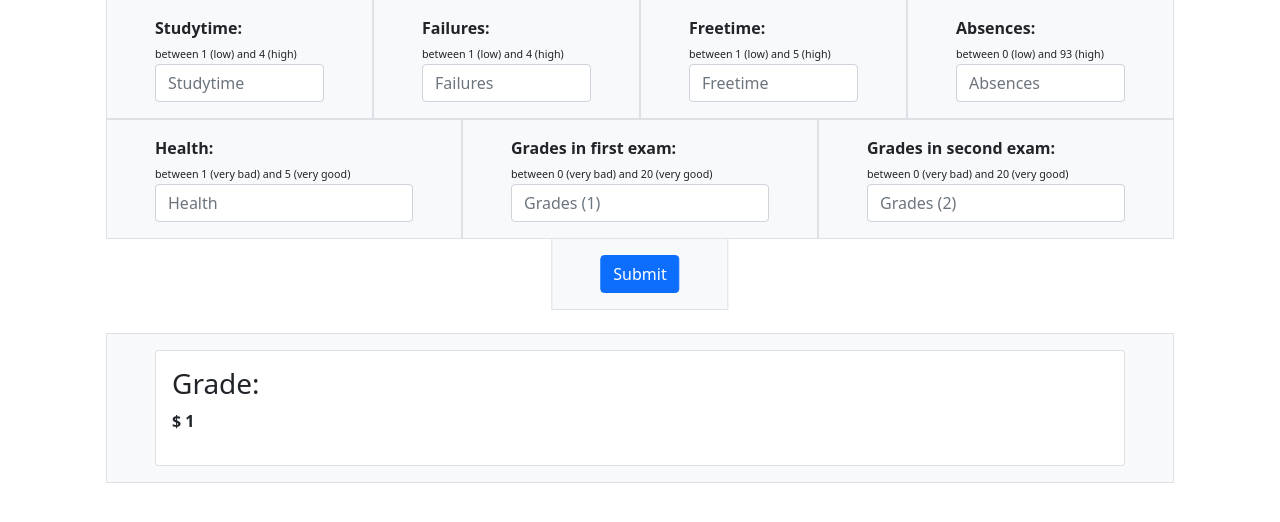
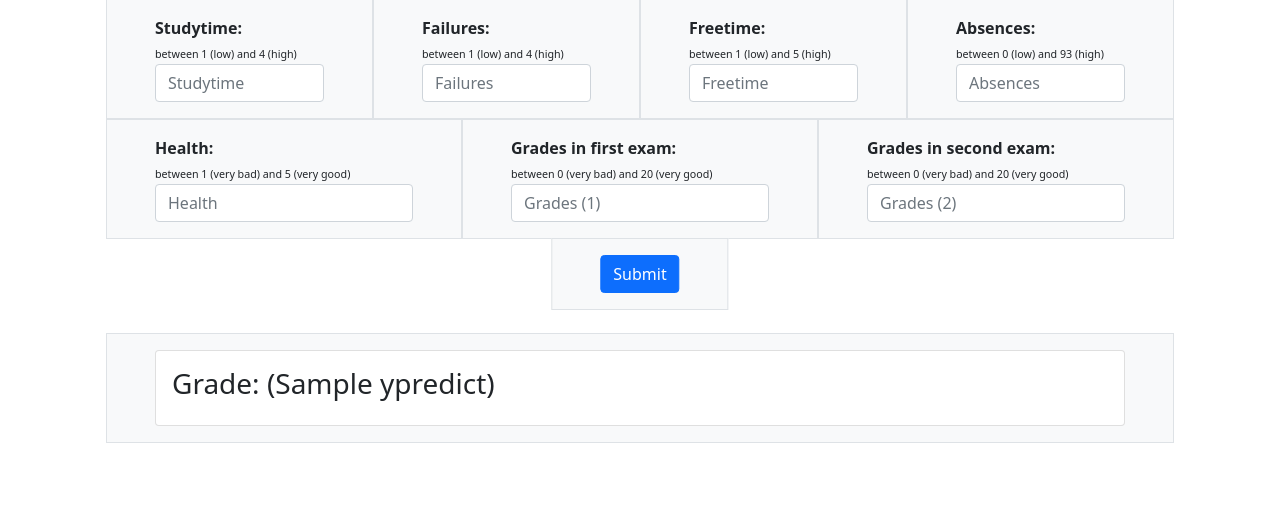
Before and after one commit to sushant822/sutdent_grade, a Flask app: template templates/houseprice.html in a window 1280 px wide. Shown: the part 57-579 px from the top of the page. Run offline with Flask 2, Linux system fonts and the light colour scheme; the template is opened without the code that fills it: most values are stand-ins (such as "Sample title", 1, 10 or a date in 2020); some libraries are stand-ins or nearby versions.

Commit message:
Update houseprice.html

```diff
--- a/templates/houseprice.html
+++ b/templates/houseprice.html
@@ -97,9 +97,7 @@
         <div class="row mx-lg-n5">
           <div class="col py-3 px-lg-5 border bg-light"><div class="card">
             <div class="card-body">
-              <h3>Grade: {% for item in Ypredict %}</h3>
-                  <p><strong>$ {{item[0]}}</strong></p>
-                  {% endfor %}
+              <h3>Grade: ({{ Ypredict }})
             </div>
           </div></div>
         </div>
```
